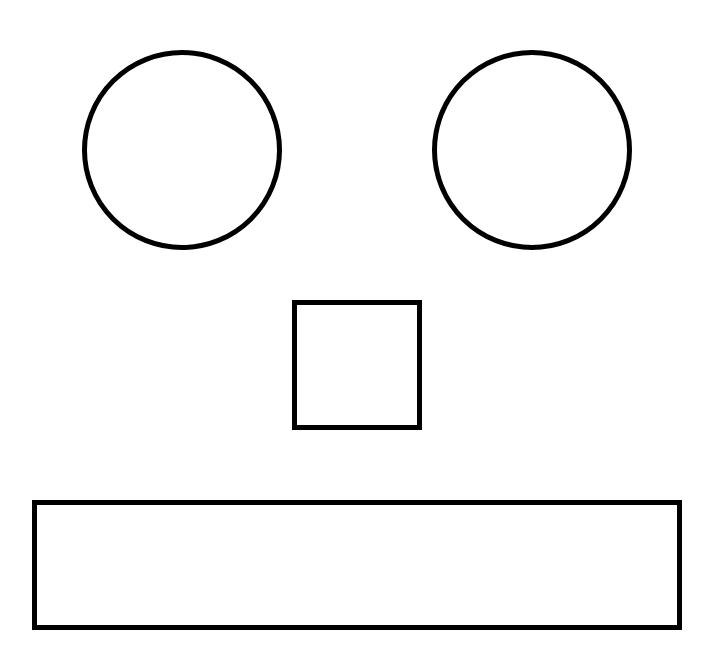
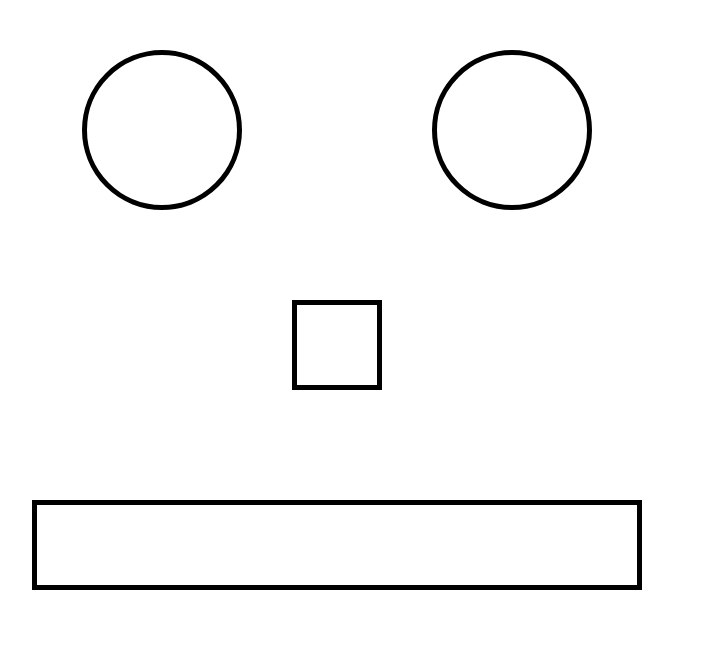
Before and after one commit to Agnes-T/jocular-lamp, a plain HTML site: page index.html in a window 1280 px wide. Shown: the whole page, without its empty margins (68-781 px from the left). Drawn offline with Linux system fonts and the light colour scheme.

Commit message:
removed padding

```diff
--- a/style.css
+++ b/style.css
@@ -4,8 +4,7 @@
 	width:150px;
 	border: 5px solid #000000;
 	border-radius:150px;
-    padding:20px;
-	position:absolute;
+    position:absolute;
 	top:50px;
 	left:150px;
 }
@@ -16,7 +15,6 @@
 	width:150px;
 	border:5px solid #000000;
 	border-radius: 150px;
-    padding:20px;
 	position:absolute;
 	top:50px;
 	left:500px;
@@ -27,8 +25,7 @@
 	height:80px;
 	width:80px;
 	border:5px solid #000000;
-    padding:20px;
-	position:absolute;
+    position:absolute;
 	top:300px;
 	left:360px;
 }
@@ -38,8 +35,7 @@
 	height:80px;
 	width:600px;
 	border:5px solid #000000;
-    padding:20px;
-	position:absolute;
+    position:absolute;
 	top:500px;
 	left:100px;
 }
```
